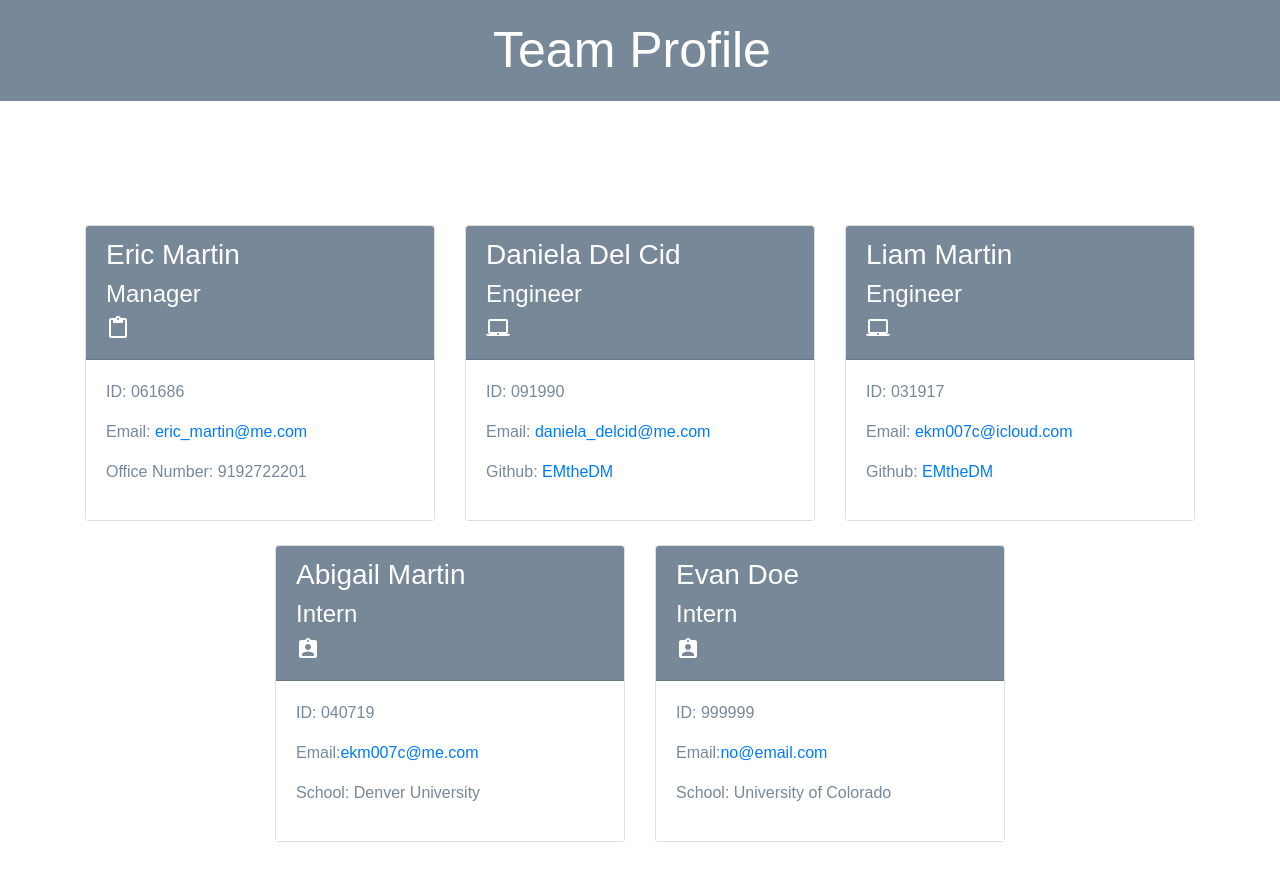
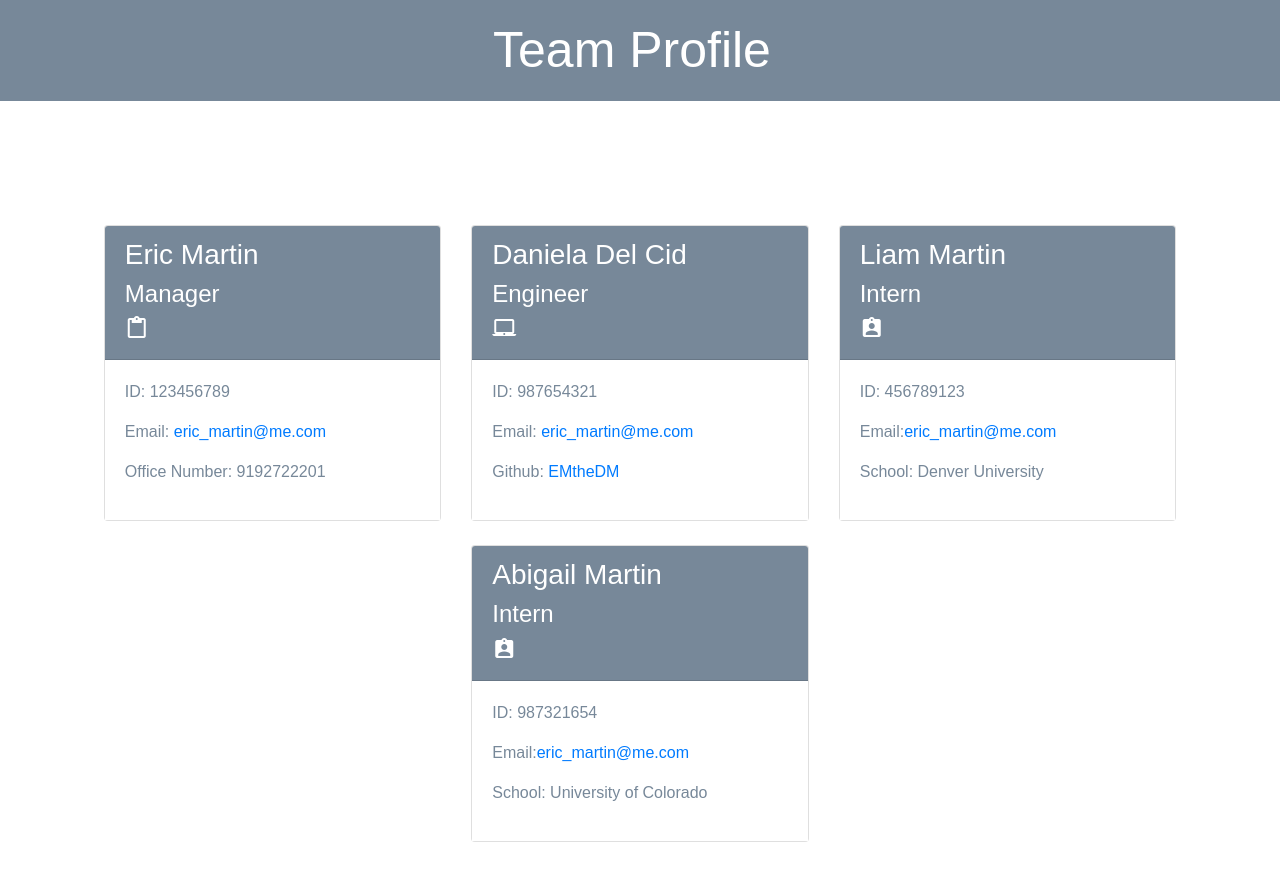
Before and after one commit to EMtheDM/Team-Profile-Generator, a website: page index.html in a window 1280 px wide. Drawn offline with nearby package versions, Linux system fonts and the light colour scheme.

Commit message:
final commit

```diff
--- a/index.html
+++ b/index.html
@@ -29,7 +29,7 @@
                 <h4>Manager</h4><i class="material-icons">content_paste</i>
             </div>
             <div class="card-body">
-                <p class="id">ID: 061686</p>
+                <p class="id">ID: 123456789</p>
                 <p class="email">Email: <a href="mailto:eric_martin@me.com">eric_martin@me.com</a></p>
                 <p class="office">Office Number: 9192722201</p>
             </div>
@@ -43,8 +43,8 @@
                 <h4>Engineer</h4><i class="material-icons">laptop_mac</i>
             </div>
             <div class="card-body">
-                <p class="id">ID: 091990</p>
-                <p class="email">Email: <a href="mailto:daniela_delcid@me.com">daniela_delcid@me.com</a></p>
+                <p class="id">ID: 987654321</p>
+                <p class="email">Email: <a href="mailto:eric_martin@me.com">eric_martin@me.com</a></p>
                 <p class="github">Github: <a href="https://github.com/EMtheDM" target="_blank">EMtheDM</a></p>
             </div>
         </div>
@@ -54,15 +54,15 @@
         <div class="card h-100">
             <div class="card-header">
                 <h3>Liam Martin</h3>
-                <h4>Engineer</h4><i class="material-icons">laptop_mac</i>
+                <h4>Intern</h4><i class="material-icons">assignment_ind</i>
             </div>
             <div class="card-body">
-                <p class="id">ID: 031917</p>
-                <p class="email">Email: <a href="mailto:ekm007c@icloud.com">ekm007c@icloud.com</a></p>
-                <p class="github">Github: <a href="https://github.com/EMtheDM" target="_blank">EMtheDM</a></p>
+                <p class="id">ID: 456789123</p>
+                <p class="email">Email:<a href="mailto:eric_martin@me.com">eric_martin@me.com</a></p>
+                <p class="school">School: Denver University</p>
             </div>
-        </div>
     </div>
+</div>
 
     <div class="col-4 mt-4">
         <div class="card h-100">
@@ -71,22 +71,8 @@
                 <h4>Intern</h4><i class="material-icons">assignment_ind</i>
             </div>
             <div class="card-body">
-                <p class="id">ID: 040719</p>
-                <p class="email">Email:<a href="mailto:ekm007c@me.com">ekm007c@me.com</a></p>
-                <p class="school">School: Denver University</p>
-            </div>
-    </div>
-</div>
-
-    <div class="col-4 mt-4">
-        <div class="card h-100">
-            <div class="card-header">
-                <h3>Evan Doe</h3>
-                <h4>Intern</h4><i class="material-icons">assignment_ind</i>
-            </div>
-            <div class="card-body">
-                <p class="id">ID: 999999</p>
-                <p class="email">Email:<a href="mailto:no@email.com">no@email.com</a></p>
+                <p class="id">ID: 987321654</p>
+                <p class="email">Email:<a href="mailto:eric_martin@me.com">eric_martin@me.com</a></p>
                 <p class="school">School: University of Colorado</p>
             </div>
     </div>
```
Also changed, not shown: README.md.
